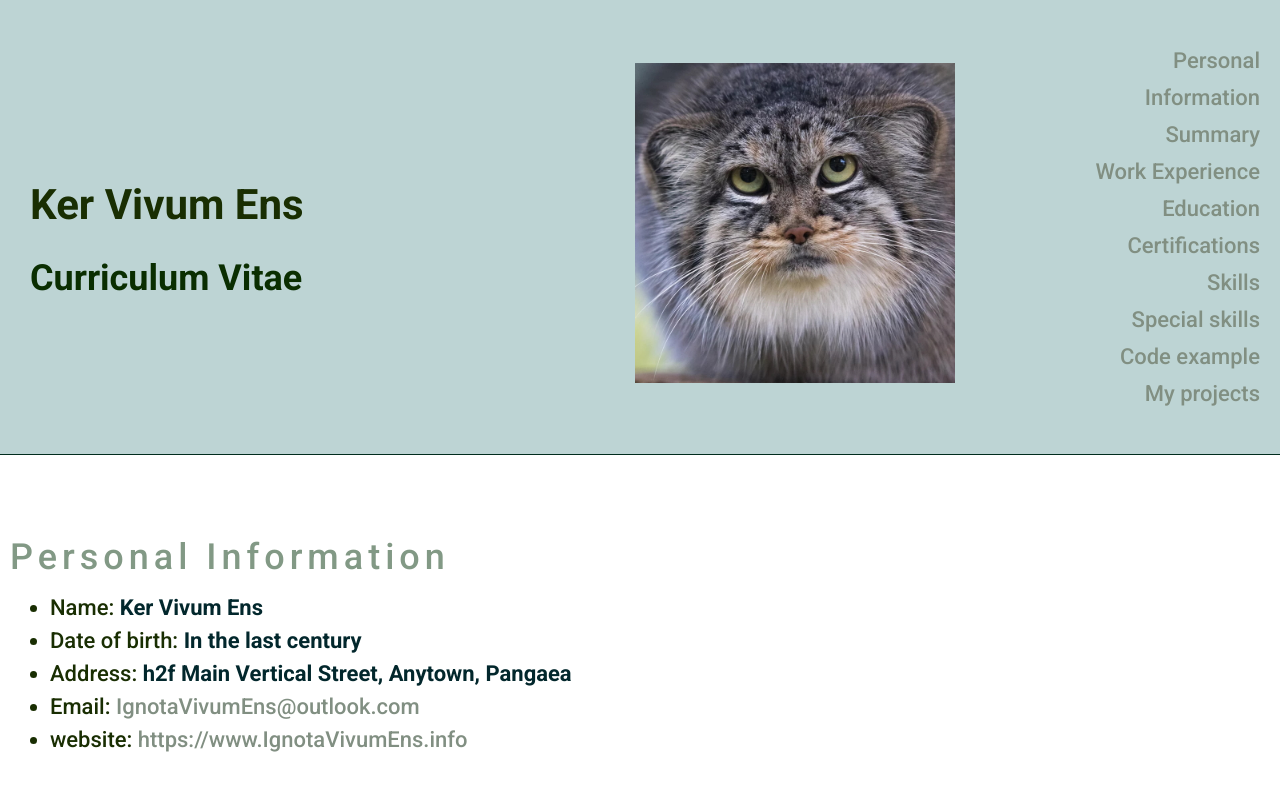
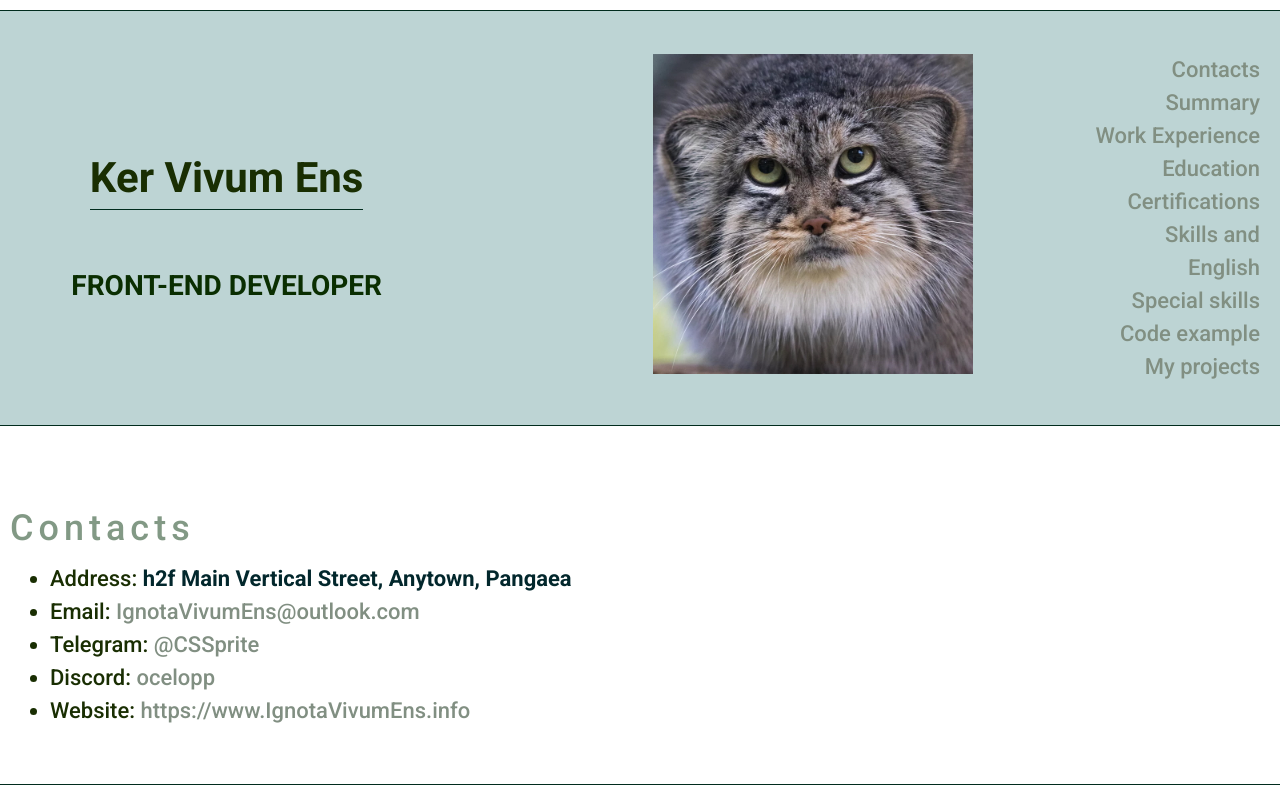
Before and after one commit to CerbeerS/rsschool-cv-test, a plain HTML site: page index.html in a window 1280 px wide. Shown: the top 800 px of the page. Drawn offline with Linux system fonts and the light colour scheme.

Commit message:
Add files via upload

```diff
--- a/css/style.css
+++ b/css/style.css
@@ -14,81 +14,6 @@ a {
 
 a:hover {
     color: #280f36;
-}
-
-.highlight {
-    color: rgb(2, 39, 44);
-    font-weight: bold;
-}
-
-.container {
-    max-width: 1440px;
-    margin: 0 auto;
-}
-
-.header-main {
-    display: grid;
-    grid-template-columns: 3fr 6fr 2fr;
-    align-items: center;
-    padding: 20px;
-    background-color: #bdd4d4;
-    border-bottom: 1px solid #012c1e;
-}
-
-.header-text {
-    padding: 0px;
-    margin: 0px;
-    margin-left: 10px;
-}
-
-.header-photo-container {
-    justify-self: end;
-}
-
-.header-photo {
-    width: 80%;
-    height: 80%;
-}
-
-.header-nav {
-    text-align: end;
-}
-
-.nav-list {
-    list-style: none;
-}
-
-.nav-link {
-    line-height: 37px;
-}
-
-body {
-    min-height: 100vh;
-    margin: 0 auto;
-    padding: 0;
-    display: flex;
-    flex-direction: column;
-    justify-content: space-between;
-    font-family: 'Roboto', sans-serif;
-    font-size: 22px;
-    font-weight: 400;
-    line-height: 1.5;
-    color: #192e02;
-}
-
-.section {
-    padding: 10px;
-    padding-bottom: 35px;
-    border-bottom: 1px solid #012c1e;
-}
-
-.section-title {
-    margin-top: 80px;
-    font-size: 36px;
-    font-weight: 400;
-    text-transform:capitalize;
-    letter-spacing: 5px;
-    color: #829985;
 }
 
 h1 {
@@ -127,12 +52,102 @@ pre {
     background-color: #e8e9e9;
 }
 
+body {
+    min-height: 100vh;
+    margin: 0 auto;
+    padding: 0;
+    display: flex;
+    flex-direction: column;
+    justify-content: space-between;
+    font-family: 'Roboto', sans-serif;
+    font-size: 22px;
+    font-weight: 400;
+    line-height: 1.5;
+    color: #192e02;
+}
+
+.highlight {
+    color: rgb(2, 39, 44);
+    font-weight: bold;
+}
+
+.container {
+    max-width: 1440px;
+    margin: 0 auto;
+}
+
+.header-main {
+    margin-top: 10px;
+    display: grid;
+    grid-template-columns: 4fr 6fr 2fr;
+    align-items: center;
+    padding: 20px;
+    background-color: #bdd4d4;
+    border-top: 1px solid #012c1e;
+    border-bottom: 1px solid #012c1e;
+}
+
+.header-text {
+    display: grid;
+    justify-self: center;
+}
+
+.header-text-name {
+    margin-bottom: 40px;
+    border-bottom: 1px solid #012c1e;
+    justify-self: center;
+}
+
+.header-text-role {
+    justify-self: center;
+    text-transform: uppercase;
+    font-size: 28px;
+}
+
+.header-photo-container {
+    justify-self: end;
+}
+
+.header-photo {
+    width: 80%;
+    height: 80%;
+}
+
+.header-nav {
+    text-align: end;
+}
+
+.nav-list {
+    list-style: none;
+}
+
+.nav-link {
+    line-height: 28px;
+}
+
+.section {
+    padding: 10px;
+    padding-bottom: 35px;
+    border-bottom: 1px solid #012c1e;
+}
+
+.section-title {
+    margin-top: 80px;
+    font-size: 36px;
+    font-weight: 400;
+    text-transform:capitalize;
+    letter-spacing: 5px;
+    color: #829985;
+}
+
 .footer {
+    margin-bottom: 10px;
     display: grid;
     grid-template-columns: 1fr 1fr 1fr;
     align-items: center;
     padding: 20px;
     background-color: #bdd4d4;
+    border-bottom: 1px solid #012c1e;
 }
 
 .footer-year {
--- a/index.html
+++ b/index.html
@@ -10,24 +10,24 @@
     <link href="https://fonts.googleapis.com/css2?family=Roboto:wght@100;300;500;700&display=swap" rel="stylesheet">
 </head>
 <body>
-    <header>
+    <header class="header">
         <div class="container">
             <div class="header-main">
                 <div class="header-text">
-                    <h1>Ker Vivum Ens</h1>
-                    <h2>Curriculum Vitae</h2>
+                    <h1 class="header-text-name">Ker Vivum Ens</h1>
+                    <h2 class="header-text-role">front-end developer</h2>
                 </div>
                 <div class="header-photo-container">
                     <img src="assets/img/photo.jpg" alt="It's me" class="header-photo">
                 </div>
                 <nav class="header-nav">
                     <ul class="nav-list">
-                    <li class="nav-item"><a href="#personal-information" class="nav-link">Personal Information</a>
+                        <li class="nav-item"><a href="#contacts" class="nav-link">Contacts</a>
                         <li class="nav-item"><a href="#summary" class="nav-link">Summary</a>
                         <li class="nav-item"><a href="#work-experience" class="nav-link">Work Experience</a>
                         <li class="nav-item"><a href="#education" class="nav-link">Education</a>
                         <li class="nav-item"><a href="#certifications" class="nav-link">Certifications</a>
-                    <li class="nav-item"><a href="#skills" class="nav-link">Skills</a>
+                        <li class="nav-item"><a href="#skills" class="nav-link">Skills and English</a>
                         <li class="nav-item"><a href="#special-skills" class="nav-link">Special skills</a>
                         <li class="nav-item"><a href="#code-example" class="nav-link">Code example</a>
                         <li class="nav-item"><a href="#my-projects" class="nav-link">My projects</a>
@@ -38,19 +38,19 @@
     </header>
     <main>
         <div class="container">
-        <section class="section" id="personal-information">
-            <h2 class="section-title">Personal Information</h2>
+        <section class="section" id="contacts">
+            <h2 class="section-title">Contacts</h2>
             <ul>
-                <li>Name: <span class="highlight">Ker Vivum Ens</span></li>
-                <li>Date of birth: <span class="highlight">In the last century</span></li>
                 <li>Address: <span class="highlight">h2f Main Vertical Street, Anytown, Pangaea</span></li>
                 <li>
                     Email:
                     <a href="mailto:IgnotaVivumEns@outlook.com">IgnotaVivumEns@outlook.com</a>
                 </li>
+                <li>Telegram: <a href="https://t.me/CSSprite" target="_blank">@CSSprite</a></li>
+                <li>Discord: <a href="https://discordapp.com/users/1054123578137788448/" target="_blank">ocelopp</a></li>
                 <li>
-                    website:
-                    <a href="https://www.IgnotaVivumEns.info">https://www.IgnotaVivumEns.info</a>
+                    Website:
+                    <a href="https://www.IgnotaVivumEns.info" target="_blank">https://www.IgnotaVivumEns.info</a>
                 </li>
             </ul>
         </section>
@@ -139,6 +139,7 @@
                 <li>Experience with version control using Git</li>
                 <li>Familiarity with Agile development methodologies</li>
                 <li>Excellent collaboration and communication skills</li>
+                <li>Knowledge of English: full description of English proficiency moved to special skills section</li>
             </ul>
         </section>
         <section class="section" id="special-skills">
@@ -147,8 +148,8 @@
                 <li>Native Russian</li>
                 <li>Basic English</li>
                 <li>Driving License (Category B)</li>
-                <li>1C: Enterprise</li>
-                <li>Hobbies: studies</li>
+                <li>Flying License (no further than the orbit of the moon)</li>
+                <li>Hobbies: counting crows</li>
             </ul>
         </section>
         <section class="section" id="code-example">
```
Also changed, not shown: 1 other file. Lines whose indentation alone changed are shown as unchanged.
